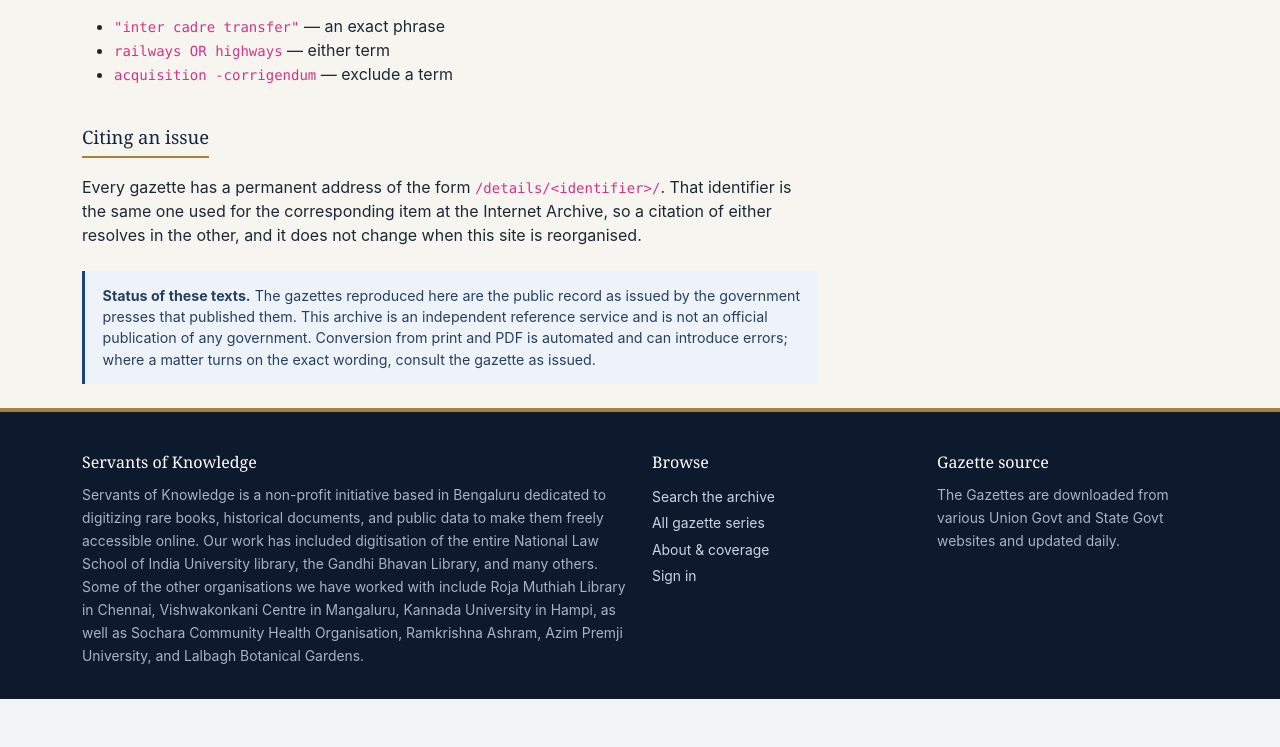
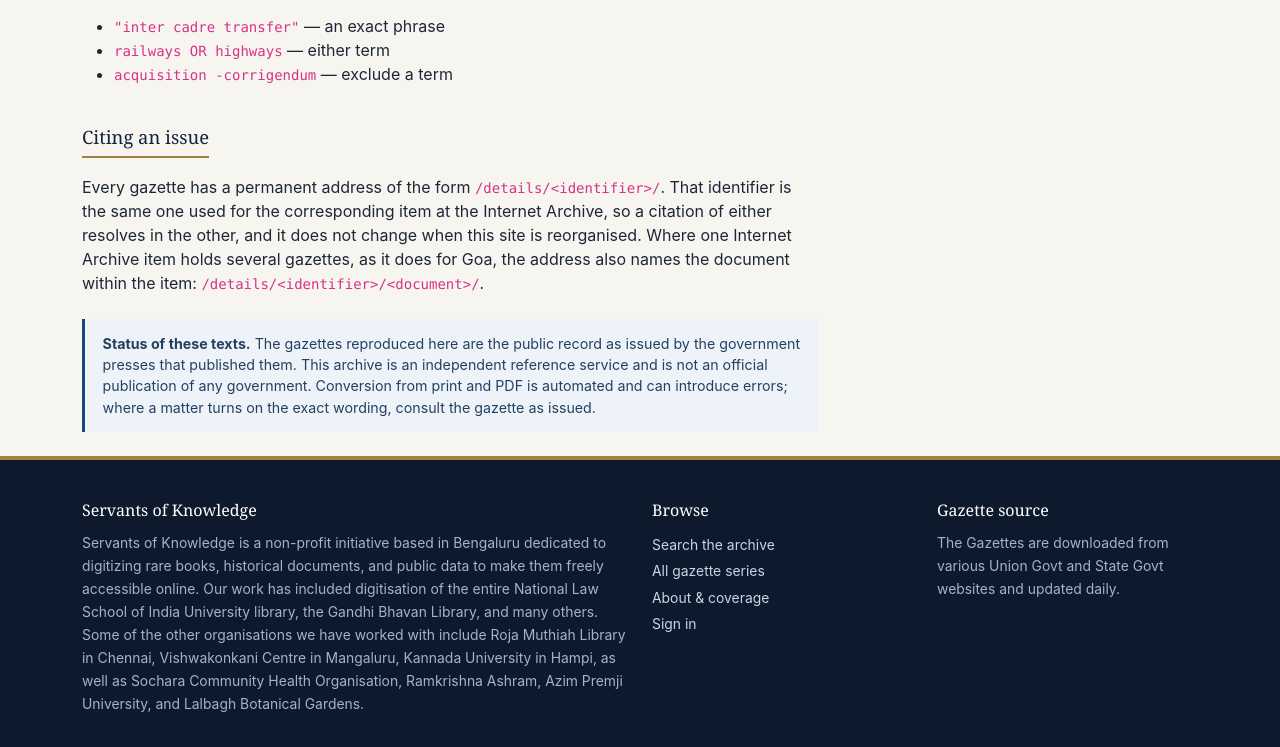
Before and after one commit to sushant354/egazette, a Django app: page /about/ in a window 1280 px wide. Shown: the part 1196-1943 px from the top of the page. Before the commit the page ends 1895 px from the top, so only its background shows below. Run offline with Django 4.2, Linux system fonts and the light colour scheme; data that the repository does not hold is empty; some libraries are stand-ins or nearby versions.

Commit message:
Supporting multiple documents with in the same identifier (backward compatibility with Goa gazettes on Internet Archive)

```diff
--- a/website/gazettes/accounts.py
+++ b/website/gazettes/accounts.py
@@ -130,14 +130,15 @@ def bookmarks(request):
 
 @login_required
 @require_POST
-def bookmark(request, identifier):
+def bookmark(request, identifier, document=None):
     """Save or drop one gazette.
 
     The form says which of the two it means, so that a resubmitted page (or a
     double tap on a slow connection) lands on the state the reader asked for
     instead of flipping it back. Anything else toggles.
     """
-    gazette = get_object_or_404(Gazette, identifier=identifier)
+    gazette = get_object_or_404(Gazette, identifier=identifier,
+                                document=document)
     action = request.POST.get('action', '')
 
     if action == 'remove':
--- a/website/gazettes/admin.py
+++ b/website/gazettes/admin.py
@@ -21,10 +21,10 @@ class SourceAdmin(admin.ModelAdmin):
 
 @admin.register(Gazette)
 class GazetteAdmin(admin.ModelAdmin):
-    list_display = ('identifier', 'source', 'date', 'has_pdf', 'has_pymupdf',
-                    'updated_at')
+    list_display = ('identifier', 'document', 'source', 'date', 'has_pdf',
+                    'has_pymupdf', 'updated_at')
     list_filter = ('source', 'has_pdf', 'has_pymupdf', 'text_truncated')
-    search_fields = ('identifier', 'relurl', 'title', 'subject')
+    search_fields = ('identifier', 'document', 'relurl', 'title', 'subject')
     date_hierarchy = 'date'
     ordering = ('-date',)
     raw_id_fields = ('source',)
--- a/website/gazettes/api.py
+++ b/website/gazettes/api.py
@@ -187,7 +187,7 @@ def ingest_status(request):
     known = {
         row['relurl']: row
         for row in Gazette.objects.filter(relurl__in=wanted).values(
-            'relurl', 'identifier', 'html_sha256', 'metadata_sha256',
+            'relurl', 'identifier', 'document', 'html_sha256', 'metadata_sha256',
             'has_pdf', 'has_pymupdf',
         )
     }
--- a/website/gazettes/urls.py
+++ b/website/gazettes/urls.py
@@ -8,6 +8,14 @@ app_name = 'gazettes'
 # by the source's own scheme, so letters, digits, dots, dashes and the
 # occasional underscore. Matching explicitly keeps a stray slash out.
 IDENTIFIER = r'(?P<identifier>[A-Za-z0-9][A-Za-z0-9._+-]*)'
+
+# Documents come from datasrcs_info.get_document, for the sources that put
+# several gazettes into one Internet Archive item. They are scraped filenames,
+# so anything but a slash -- except the names of the per-gazette subpages,
+# which would otherwise be ambiguous.
+DOCUMENT = r'(?P<document>(?!(?:pdf|pymupdf|bookmark)/)[^/]+)'
+
+ITEM = IDENTIFIER + '/(?:' + DOCUMENT + '/)?'
 
 urlpatterns = [
     path('', views.home, name='home'),
@@ -22,14 +30,14 @@ urlpatterns = [
     path('account/', accounts.profile, name='account'),
     path('bookmarks/', accounts.bookmarks, name='bookmarks'),
 
-    re_path(r'^details/%s/$' % IDENTIFIER, views.detail, name='detail'),
-    re_path(r'^details/%s/pymupdf/$' % IDENTIFIER, views.detail_pymupdf,
+    re_path(r'^details/%s$' % ITEM, views.detail, name='detail'),
+    re_path(r'^details/%spymupdf/$' % ITEM, views.detail_pymupdf,
             name='detail_pymupdf'),
-    re_path(r'^details/%s/pymupdf/frame/$' % IDENTIFIER, views.pymupdf_frame,
+    re_path(r'^details/%spymupdf/frame/$' % ITEM, views.pymupdf_frame,
             name='pymupdf_frame'),
-    re_path(r'^details/%s/pdf/$' % IDENTIFIER, views.gazette_pdf,
+    re_path(r'^details/%spdf/$' % ITEM, views.gazette_pdf,
             name='gazette_pdf'),
-    re_path(r'^details/%s/bookmark/$' % IDENTIFIER, accounts.bookmark,
+    re_path(r'^details/%sbookmark/$' % ITEM, accounts.bookmark,
             name='bookmark'),
 
     path('api/ingest/', api.ingest, name='api_ingest'),
--- a/website/gazettes/views.py
+++ b/website/gazettes/views.py
@@ -2,7 +2,9 @@
 
 Every gazette is published at ``/details/<identifier>/`` where the identifier
 is the same one the scraper uses for the Internet Archive, so a citation of
-either resolves in the other.
+either resolves in the other. Sources that put several gazettes into one
+archive item (Goa) add the document, as the archive does:
+``/details/<identifier>/<document>/``.
 
 The legallayout HTML is the canonical rendering: it is what gets indexed and
 what the detail page shows. The pymupdf rendering is offered alongside it as
@@ -123,10 +125,21 @@ def search(request):
     })
 
 
-def _get_gazette(identifier):
-    return get_object_or_404(
-        Gazette.objects.with_source(), identifier=identifier
-    )
+def _get_gazette(identifier, document=None):
+    """The gazette at identifier[/document].
+
+    A bare identifier whose archive item holds several documents (and so has
+    no gazette of its own) falls back to the item's first document, the way
+    the Internet Archive shows an item's first file.
+    """
+    gazettes = Gazette.objects.with_source().filter(identifier=identifier)
+    if document is not None:
+        return get_object_or_404(gazettes, document=document)
+
+    gazette = gazettes.order_by('document').first()
+    if gazette is None:
+        raise Http404('No gazette with this identifier')
+    return gazette
 
 
 def _rendered_body(gazette, storage):
@@ -150,7 +163,6 @@ def _rendered_body(gazette, storage):
 
 
 def _detail_context(request, gazette, storage):
-    ia_url = settings.GAZETTE_IA_DETAILS_URL.rstrip('/') + '/' + gazette.identifier
     return {
         'gazette': gazette,
         # A one-element set, so the bookmark control is the same partial here
@@ -158,16 +170,25 @@ def _detail_context(request, gazette, storage):
         'bookmarked_pks': bookmarked_pks(request.user, [gazette]),
         'source': gazette.source,
         'languages': sources_service.language_names(gazette.source.languages),
-        'ia_url': ia_url,
+        'ia_url': _ia_url(gazette),
         'has_pdf': gazette.has_pdf and storage.find('raw', gazette.relurl),
         'has_pymupdf': gazette.has_pymupdf
         and storage.find('pymupdf', gazette.relurl),
     }
 
 
+def _ia_url(gazette):
+    return (settings.GAZETTE_IA_DETAILS_URL.rstrip('/') + '/'
+            + gazette.archive_path)
+
+
 @require_safe
-def detail(request, identifier):
-    gazette = _get_gazette(identifier)
+def detail(request, identifier, document=None):
+    gazette = _get_gazette(identifier, document)
+    if gazette.document != document:
+        # A bare identifier that fell back to one of its documents.
+        return HttpResponseRedirect(gazette.get_absolute_url())
+
     storage = _storage()
 
     context = _detail_context(request, gazette, storage)
@@ -184,9 +205,9 @@ def detail(request, identifier):
 
 
 @require_safe
-def detail_pymupdf(request, identifier):
+def detail_pymupdf(request, identifier, document=None):
     """The alternate pymupdf rendering, shown only on request."""
-    gazette = _get_gazette(identifier)
+    gazette = _get_gazette(identifier, document)
     storage = _storage()
 
     if not storage.find('pymupdf', gazette.relurl):
@@ -198,14 +219,14 @@ def detail_pymupdf(request, identifier):
 
 
 @require_safe
-def pymupdf_frame(request, identifier):
+def pymupdf_frame(request, identifier, document=None):
     """The raw pymupdf document, for the sandboxed frame to load.
 
     Served with a restrictive CSP in addition to the frame's sandbox
     attribute, because this markup came out of an automated conversion of a
     third-party PDF and is never sanitised.
     """
-    gazette = _get_gazette(identifier)
+    gazette = _get_gazette(identifier, document)
     data = _storage().read('pymupdf', gazette.relurl)
     if data is None:
         raise Http404('No pymupdf rendering for this gazette')
@@ -218,23 +239,22 @@ def pymupdf_frame(request, identifier):
 
 
 @require_safe
-def gazette_pdf(request, identifier):
+def gazette_pdf(request, identifier, document=None):
     """The gazette as published.
 
     The PDF corpus is far larger than the site's own data, so a deployment
     that does not hold it locally sends the reader to the Internet Archive
-    item with the same identifier instead of 404ing.
+    item (and document) with the same identifier instead of 404ing.
     """
-    gazette = _get_gazette(identifier)
+    gazette = _get_gazette(identifier, document)
     storage = _storage()
     path = storage.find('raw', gazette.relurl)
 
     if path is None:
-        return HttpResponseRedirect(
-            settings.GAZETTE_IA_DETAILS_URL.rstrip('/') + '/' + gazette.identifier
-        )
+        return HttpResponseRedirect(_ia_url(gazette))
 
-    filename = '%s%s' % (gazette.identifier, os.path.splitext(path)[1])
+    filename = '%s%s' % (gazette.document or gazette.identifier,
+                         os.path.splitext(path)[1])
 
     if settings.GAZETTE_USE_X_ACCEL:
         # Hand the file off to nginx; see the internal location block in
--- a/website/templates/gazettes/_bookmark_button.html
+++ b/website/templates/gazettes/_bookmark_button.html
@@ -9,7 +9,7 @@ the reader lands where they were, one click from saving the issue.
 {% if user.is_authenticated %}
   {% with saved=gazette.pk|in_set:bookmarked_pks %}
     <form class="bookmark-form" method="post"
-          action="{% url 'gazettes:bookmark' gazette.identifier %}">
+          action="{{ gazette.get_bookmark_url }}">
       {% csrf_token %}
       {# Say which way to move rather than "toggle", so a resubmitted page lands on the state the reader asked for. #}
       <input type="hidden" name="action" value="{% if saved %}remove{% else %}add{% endif %}">
--- a/website/templates/gazettes/_doc_header.html
+++ b/website/templates/gazettes/_doc_header.html
@@ -54,7 +54,7 @@ sit under an identical record.
     <div class="col-md-5">
       <dl class="doc-meta row mb-3">
         <dt class="col-sm-5">Identifier</dt>
-        <dd class="col-sm-7"><code>{{ gazette.identifier }}</code></dd>
+        <dd class="col-sm-7"><code>{{ gazette.archive_path }}</code></dd>
         {% if languages %}
           <dt class="col-sm-5">Languages</dt>
           <dd class="col-sm-7">{{ languages|join:", " }}</dd>
@@ -67,7 +67,7 @@ sit under an identical record.
 
       <div class="d-grid gap-2 doc-actions">
         {% if has_pdf %}
-          <a class="btn btn-search rounded-0" href="{% url 'gazettes:gazette_pdf' gazette.identifier %}">
+          <a class="btn btn-search rounded-0" href="{{ gazette.get_pdf_url }}">
             Gazette as published (PDF)
           </a>
         {% else %}
--- a/website/templates/gazettes/_result.html
+++ b/website/templates/gazettes/_result.html
@@ -29,7 +29,7 @@ were saved rather than by when they were published.
     <span class="badge-format">HTML</span>
     {% if gazette.has_pymupdf %}<span class="badge-format">Alt. rendering</span>{% endif %}
     {% if gazette.has_pdf %}<span class="badge-format">PDF</span>{% endif %}
-    <code class="small text-muted">{{ gazette.identifier }}</code>
+    <code class="small text-muted">{{ gazette.archive_path }}</code>
     <span class="ms-auto">{% include 'gazettes/_bookmark_button.html' %}</span>
   </div>
 </li>
--- a/website/templates/gazettes/_view_tabs.html
+++ b/website/templates/gazettes/_view_tabs.html
@@ -6,9 +6,9 @@ shown when that file exists.
 {% endcomment %}
 <div class="view-tabs mt-4">
   <a class="view-tab{% if view == 'html' %} active{% endif %}"
-     href="{% url 'gazettes:detail' gazette.identifier %}">Gazette text</a>
+     href="{{ gazette.get_absolute_url }}">Gazette text</a>
   {% if has_pymupdf %}
     <a class="view-tab{% if view == 'pymupdf' %} active{% endif %}"
-       href="{% url 'gazettes:detail_pymupdf' gazette.identifier %}">Alternate rendering</a>
+       href="{{ gazette.get_pymupdf_url }}">Alternate rendering</a>
   {% endif %}
 </div>
--- a/website/templates/gazettes/about.html
+++ b/website/templates/gazettes/about.html
@@ -66,7 +66,9 @@
       <code>/details/&lt;identifier&gt;/</code>. That identifier is the same one
       used for the corresponding item at the Internet Archive, so a citation of
       either resolves in the other, and it does not change when this site is
-      reorganised.
+      reorganised. Where one Internet Archive item holds several gazettes, as
+      it does for Goa, the address also names the document within the item:
+      <code>/details/&lt;identifier&gt;/&lt;document&gt;/</code>.
     </p>
 
     <div class="notice mt-4">
--- a/website/templates/gazettes/detail.html
+++ b/website/templates/gazettes/detail.html
@@ -15,7 +15,7 @@
         <li class="breadcrumb-item"><a href="{% url 'gazettes:home' %}">Home</a></li>
         <li class="breadcrumb-item"><a href="{% url 'gazettes:source_list' %}">Series</a></li>
         <li class="breadcrumb-item"><a href="{% url 'gazettes:source_detail' source.name %}">{{ source.title }}</a></li>
-        <li class="breadcrumb-item active" aria-current="page">{{ gazette.identifier|truncatechars:44 }}</li>
+        <li class="breadcrumb-item active" aria-current="page">{{ gazette.archive_path|truncatechars:44 }}</li>
       </ol>
     </nav>
   </div>
@@ -50,6 +50,6 @@
   <strong>Cite this issue.</strong>
   {{ source.title }}{% if source.authority %}, {{ source.authority }}{% endif %}{% if gazette.display_date %}, {{ gazette.display_date }}{% endif %}.
   {{ site_name }}, <code>{{ request.build_absolute_uri }}</code>.
-  Archive identifier <code>{{ gazette.identifier }}</code>.
+  Archive identifier <code>{{ gazette.archive_path }}</code>.
 </div>
 {% endblock %}
```
Also changed, not shown: srcs/datasrcs_info.py (+21 -1 lines), tools/pdf2html.py (+8 -1 lines), website/gazettes/models.py (+52 -4 lines), website/gazettes/services/ingest.py (+16 -7 lines), website/gazettes/services/sources.py (+20 -0 lines), website/gazettes/tests/factories.py (+21 -0 lines), website/gazettes/tests/test_ingest.py (+40 -0 lines), website/gazettes/tests/test_views.py (+55 -2 lines), website/templates/gazettes/detail_pymupdf.html (+4 -4 lines).
